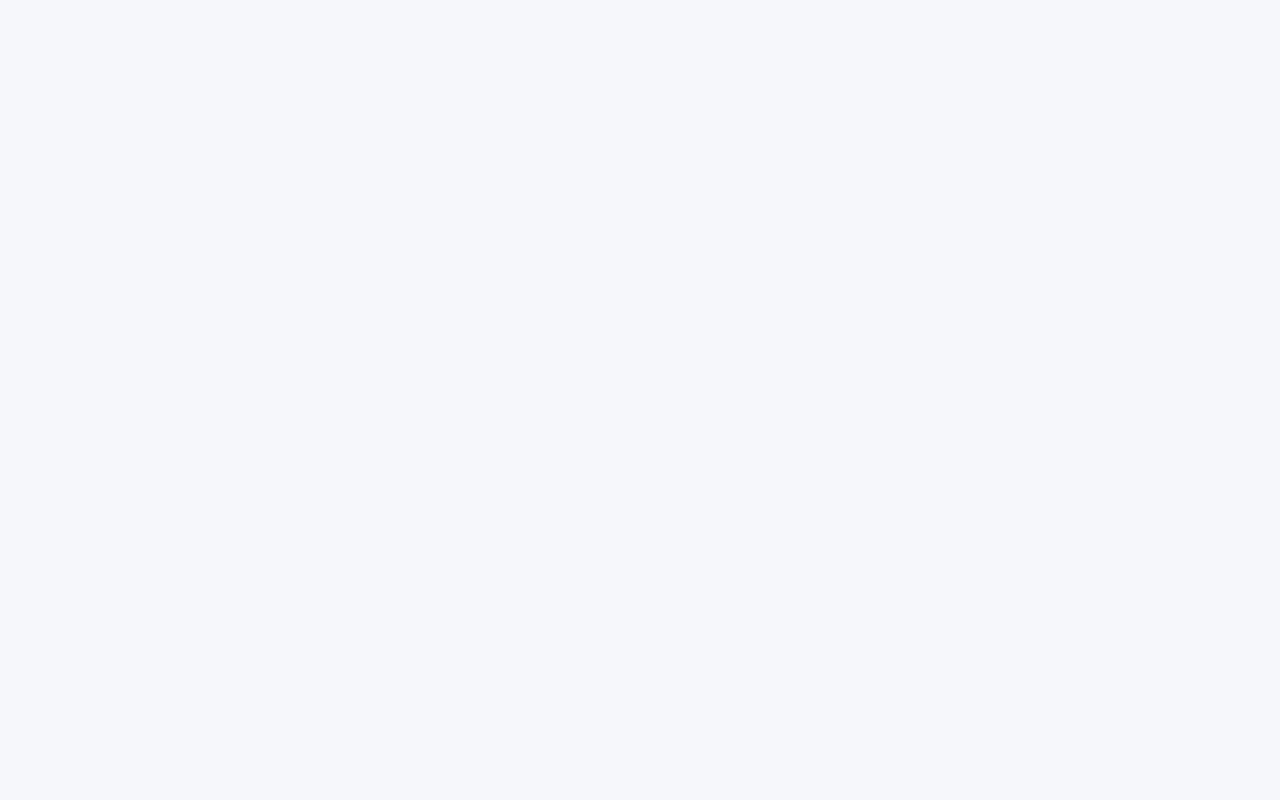
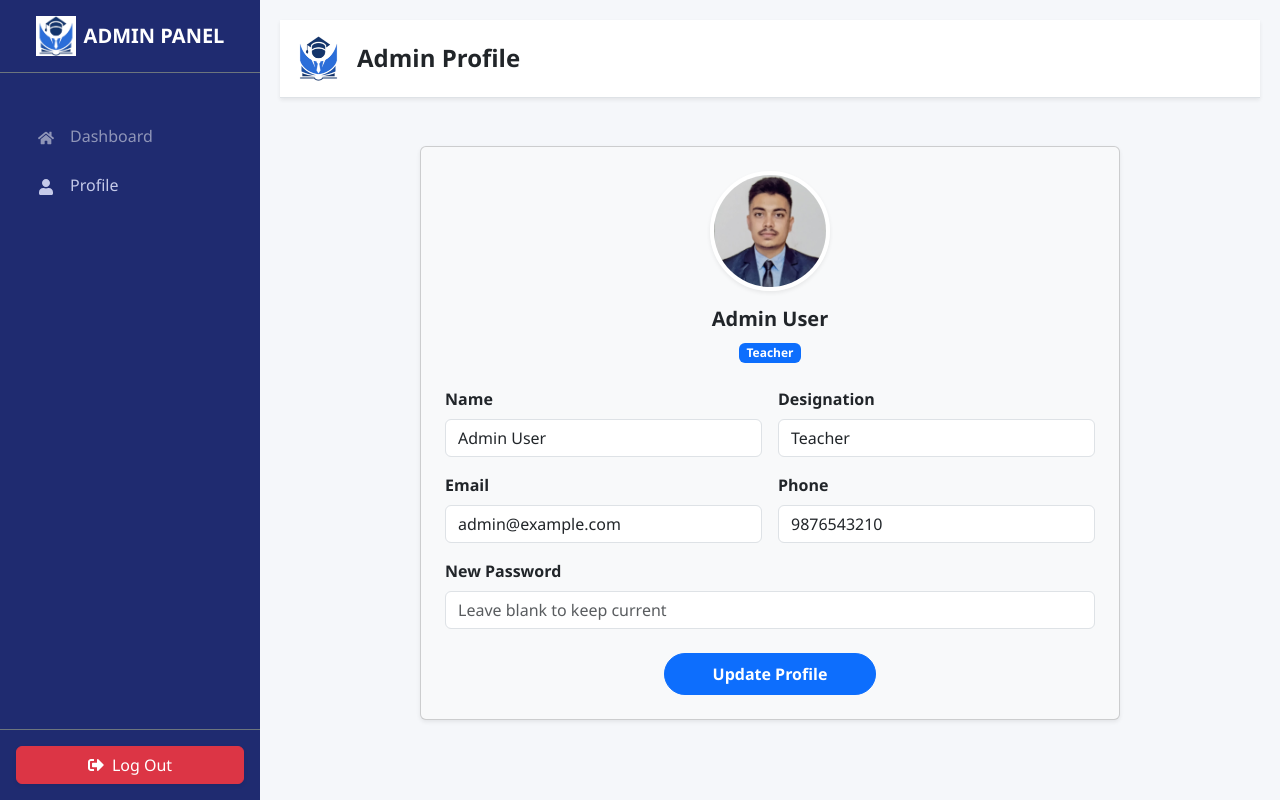
Before and after one commit to Institute-Management-System/Institute-Management-System, a React (Vite) app in the folder frontend/app/: page /admin/profile in a window 1280 px wide. Before the commit this address had no page. Built offline with nearby package versions, Linux system fonts and the light colour scheme.

Commit message:
Admin profile added

```diff
--- a/frontend/app/src/App.jsx
+++ b/frontend/app/src/App.jsx
@@ -14,6 +14,7 @@ import Register from "./pages/Register";
 
 // ================= ADMIN IMPORTS =================
 import AdminDashboard from "./pages/admin/AdminDashboard";
+import AdminProfile from "./pages/admin/AdminProfile";
 
 // ================= STUDENT IMPORTS =================
 import StudentDashboard from "./pages/students/Dashboard";
@@ -40,6 +41,7 @@ const App = () => {
         <Route path="/admin" element={<MainLayout role="admin" />}>
           <Route index element={<Navigate to="dashboard" />} />
           <Route path="dashboard" element={<AdminDashboard />} />
+          <Route path="profile" element={<AdminProfile />} />
           </Route>
 
         {/* --- STUDENT ROUTES --- */}
--- a/frontend/app/src/layout/MainLayout.jsx
+++ b/frontend/app/src/layout/MainLayout.jsx
@@ -54,7 +54,8 @@ const MainLayout = ({ role }) => {
     if (role === "admin") {
       return [
         // Admin links will go here
-        { path: "/admin/dashboard", label: "Dashboard", icon: <FaHome /> }
+        { path: "/admin/dashboard", label: "Dashboard", icon: <FaHome /> },
+      { path: "/admin/profile", label: "Profile", icon: <FaUser /> }
       ];
     }
 
--- /dev/null
+++ b/frontend/app/src/pages/admin/AdminProfile.jsx
@@ -0,0 +1,145 @@
+import React, { useState } from "react";
+import Logo from "../../assets/Logo.png";
+import Avatar from "../../assets/teacher.png";
+// Toastify is used for providing non-intrusive user feedback (notifications)
+import { ToastContainer, toast } from "react-toastify";
+import "react-toastify/dist/ReactToastify.css";
+
+const AdminProfile = () => {
+  /* INITIALIZING STATE:
+     Instead of multiple strings, we use a single object to manage all form fields.
+     This makes the state more organized and easier to scale.
+  */
+  const [admin, setAdmin] = useState({
+    name: "Admin User",
+    email: "admin@example.com",
+    phone: "9876543210",
+    designation: "Teacher",
+    password: "",
+  });
+
+  /* DYNAMIC HANDLER: handleChange
+     This is a highly efficient way to handle multiple inputs.
+     1. [...admin]: Uses the spread operator to copy existing state (Immutability).
+     2. [e.target.name]: Uses "computed property names" to update the specific
+        key that matches the input's 'name' attribute.
+  */
+  const handleChange = (e) =>
+    setAdmin({ ...admin, [e.target.name]: e.target.value });
+
+  /* FORM SUBMISSION:
+     e.preventDefault() is crucial to stop the browser from refreshing the page.
+     In a real app, this is where an API 'PUT' or 'PATCH' request would occur.
+  */
+  const handleSubmit = (e) => {
+    e.preventDefault();
+    console.log("Updated Profile:", admin);
+    toast.success("Profile Updated Successfully!");
+  };
+
+  return (
+    <div className="container-fluid p-0">
+      {/* HEADER: Clean navigation bar with branding */}
+      <header className="d-flex align-items-center p-3 border-bottom bg-white shadow-sm">
+        <img src={Logo} alt="Logo" width={45} className="me-3" />
+        <h4 className="mb-0 fw-bold">Admin Profile</h4>
+      </header>
+
+      <div className="container mt-5 d-flex justify-content-center">
+        {/* PROFILE CARD: Centered layout using Bootstrap's flex utilities */}
+        <div className="card shadow-sm p-4 w-100" style={{ maxWidth: "700px", backgroundColor: "#f8f9fa" }}>
+
+          {/* AVATAR SECTION:
+              Shows a visual representation of the user and reflects state (admin.name/designation)
+              in real-time as the user types in the form.
+          */}
+          <div className="text-center mb-4">
+            <img
+              src={Avatar}
+              alt="Admin"
+              className="rounded-circle shadow-sm"
+              style={{
+                width: 120,
+                height: 120,
+                objectFit: "cover",
+                border: "4px solid white",
+              }}
+            />
+            <h5 className="mt-3 fw-bold">{admin.name}</h5>
+            <span className="badge bg-primary">{admin.designation}</span>
+          </div>
+
+          {/* FORM:
+              Each input is a "Controlled Component" because its 'value' is
+              driven by the React state ('admin.field').
+          */}
+          <form onSubmit={handleSubmit}>
+            <div className="row g-3">
+              <div className="col-md-6">
+                <label className="form-label fw-bold">Name</label>
+                <input
+                  type="text"
+                  name="name" // Matches the key in the state object
+                  className="form-control"
+                  value={admin.name}
+                  onChange={handleChange}
+                />
+              </div>
+              <div className="col-md-6">
+                <label className="form-label fw-bold">Designation</label>
+                <input
+                  type="text"
+                  name="designation"
+                  className="form-control"
+                  value={admin.designation}
+                  onChange={handleChange}
+                />
+              </div>
+              <div className="col-md-6">
+                <label className="form-label fw-bold">Email</label>
+                <input
+                  type="email"
+                  name="email"
+                  className="form-control"
+                  value={admin.email}
+                  onChange={handleChange}
+                />
+              </div>
+              <div className="col-md-6">
+                <label className="form-label fw-bold">Phone</label>
+                <input
+                  type="tel"
+                  name="phone"
+                  className="form-control"
+                  value={admin.phone}
+                  onChange={handleChange}
+                />
+              </div>
+              <div className="col-12">
+                <label className="form-label fw-bold">New Password</label>
+                <input
+                  type="password"
+                  name="password"
+                  className="form-control"
+                  placeholder="Leave blank to keep current"
+                  value={admin.password}
+                  onChange={handleChange}
+                />
+              </div>
+
+              <div className="col-12 text-center mt-4">
+                <button type="submit" className="btn btn-primary px-5 py-2 rounded-pill fw-bold">
+                  Update Profile
+                </button>
+              </div>
+            </div>
+          </form>
+        </div>
+      </div>
+      {/* ToastContainer: Required to actually render the toast notifications on screen */}
+      <ToastContainer position="top-right" autoClose={2000} />
+    </div>
+  );
+};
+
+export default AdminProfile;
```
